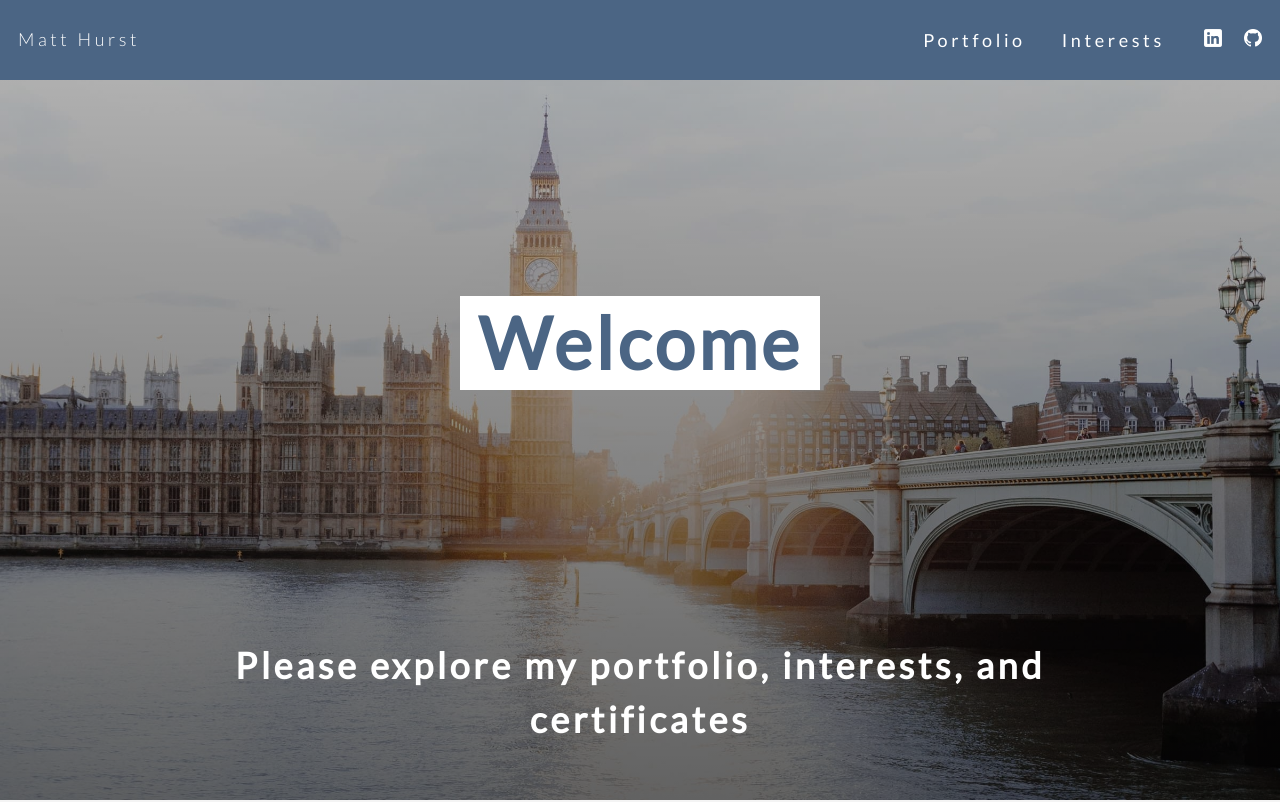
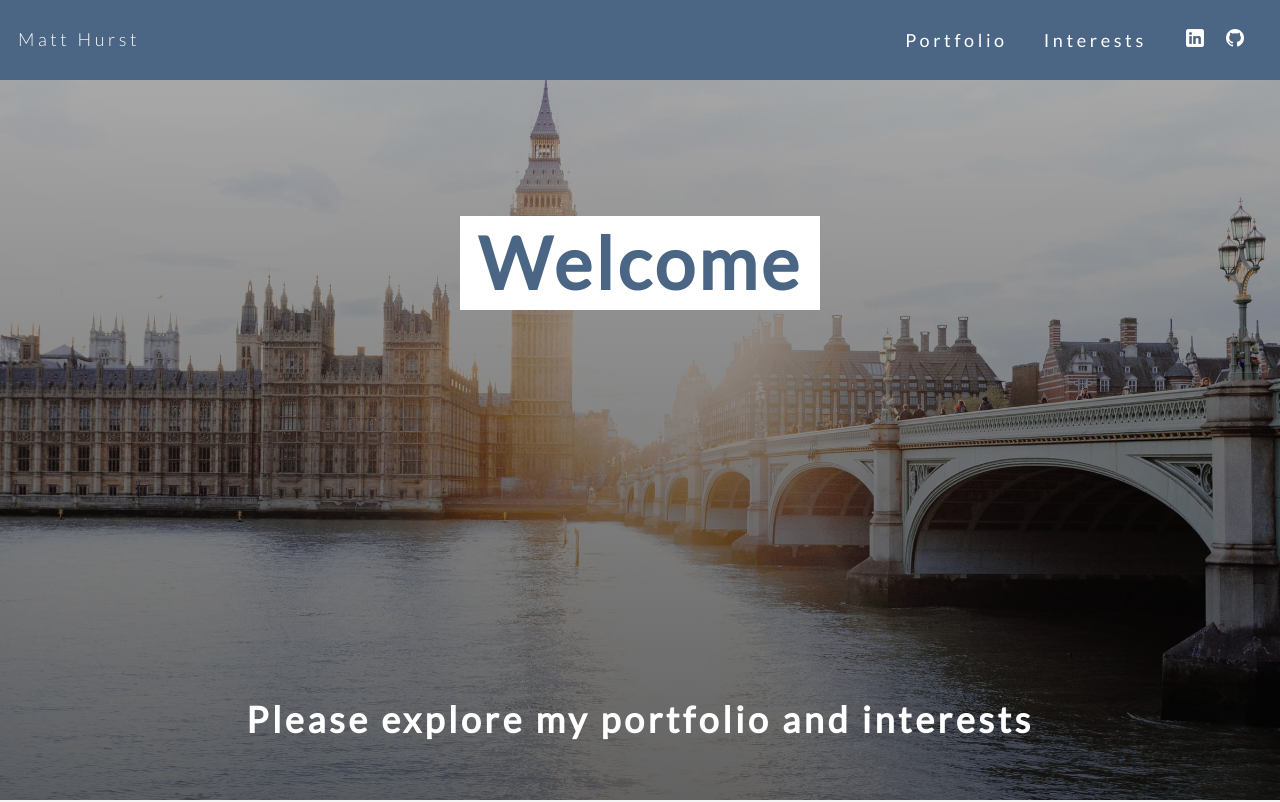
Before and after one commit to Matt-Hurst/my-portfolio-website, a React (Create React App) app: page / in a window 1280 px wide. Shown: the top 802 px of the page. Built offline with nearby package versions, Linux system fonts and the light colour scheme.

Commit message:
fix navbar for desktop

```diff
--- a/src/components/header.css
+++ b/src/components/header.css
@@ -2,7 +2,6 @@
     font-size: 1rem;
     background-color: #4b6584;
     color: #fff;
-    /* min-height: 3rem; */
     height: 10vh;
     display: flex;
     align-items: center;
@@ -93,7 +92,6 @@ ul {
 @media only screen and (min-width: 900px) {
     .ham-icon {display: none; }
     .navbar { display: flex; }
-
-
-
+    .header-container { position: fixed; width: 100vw;}
+    #github-logo { margin-right: 2rem; }
 }
--- a/src/components/header.jsx
+++ b/src/components/header.jsx
@@ -72,7 +72,7 @@ const Header = ()=> {
                         {<img src={LinkedIn} className="logo" alt="LinkedIn logo"></img>}
                         </a>
                         <a href="https://github.com/Matt-Hurst" target="blank">
-                        {<img src={Github} className="logo" alt="Github logo"></img>}
+                        {<img src={Github} className="logo" id="github-logo" alt="Github logo"></img>}
                         </a>
                     </ul>
                 </nav>
--- a/src/components/home.css
+++ b/src/components/home.css
@@ -67,6 +67,10 @@ h1, h2, p { cursor: default; }
 
 }
 
+@media only screen and (min-width: 900px) {
+    .home {  height: 100vh; }
+    .home h1 { margin-top: 10rem; }
+}
 
 @media only screen and (min-width: 1072px) {
 
--- a/src/components/home.jsx
+++ b/src/components/home.jsx
@@ -7,7 +7,7 @@ const Home = () => {
         <div>
             <div className="home">
                 <h1>Welcome</h1>
-                <h2>Please explore my portfolio, interests, and certificates</h2>
+                <h2>Please explore my portfolio and interests</h2>
             </div>
 
             <div className="home-text">
```
